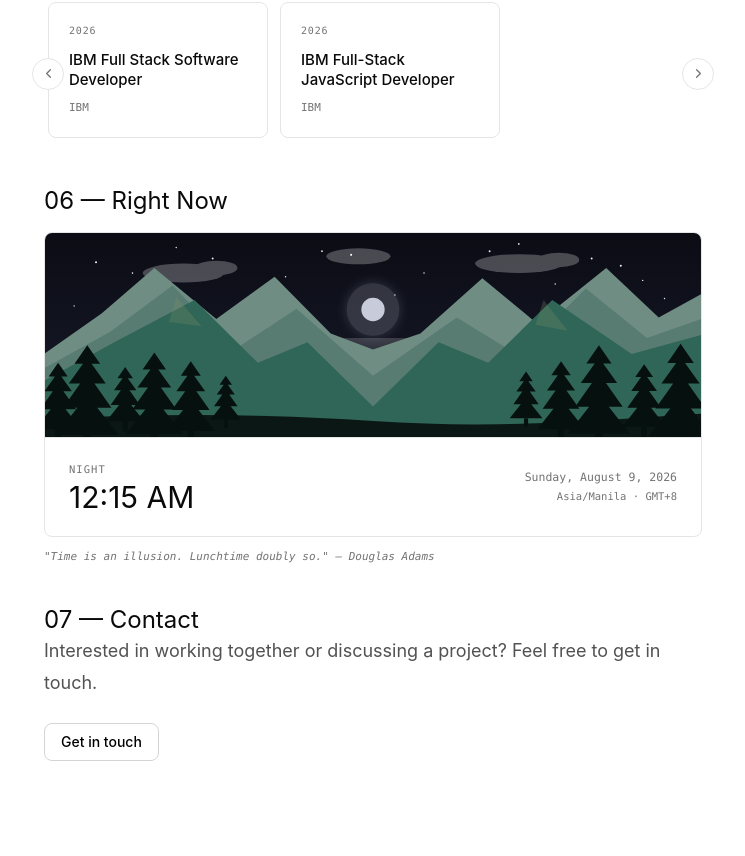
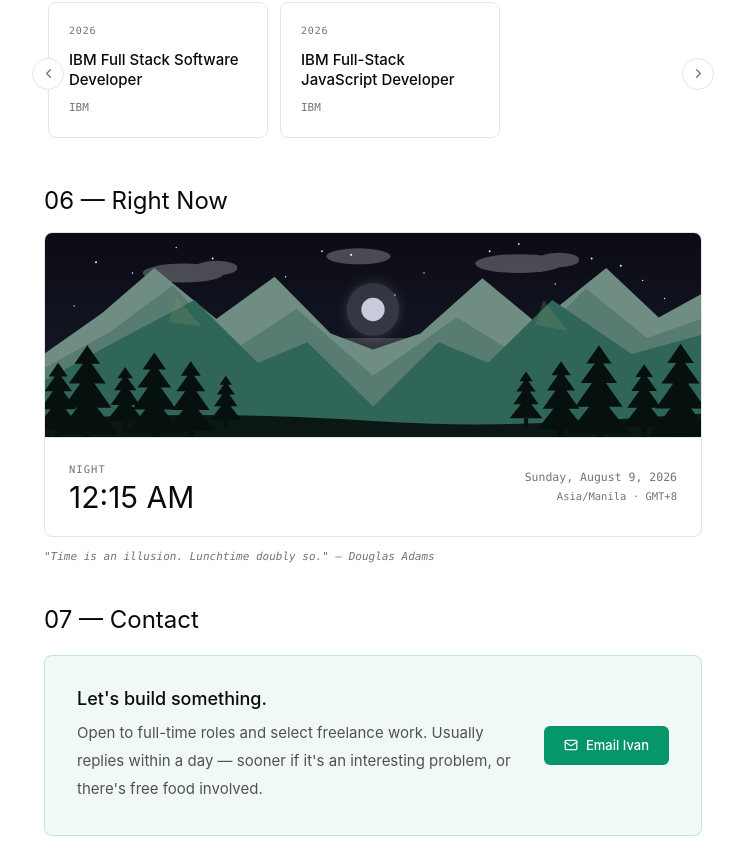
Before and after one commit to The-Young-Swag/Portfolio_DevStudio, a React (Vite) app: page / in a window 1280 px wide. Shown: the part 2638-3494 px from the top of the page, without its empty margins (258-1003 px from the left). Before the commit the page ends 3419 px from the top, so only its background shows below. Built offline with nearby package versions, Linux system fonts and the light colour scheme.

Commit message:
refactor(contact): align contact section with mockup

```diff
--- a/src/components/contact/ContactSection.tsx
+++ b/src/components/contact/ContactSection.tsx
@@ -1,3 +1,5 @@
+import { Mail } from "lucide-react";
+
 import { Container, Section } from "@/components/layout";
 import { SectionHeading } from "@/components/ui";
 import { profile } from "@/constants/profile";
@@ -11,17 +13,75 @@ export function ContactSection() {
                     title="Contact"
                 />
 
-                <div className="max-w-2xl">
-                    <p className="text-lg leading-8 text-neutral-600">
-                        Interested in working together or discussing a project?
-                        Feel free to get in touch.
-                    </p>
+                <div
+                    className="
+                        mt-5
+                        flex
+                        flex-col
+                        gap-8
+                        rounded-lg
+                        border
+                        border-[#059669]/20
+                        bg-[#059669]/[0.06]
+                        p-6
+                        sm:flex-row
+                        sm:items-center
+                        sm:justify-between
+                        sm:p-8
+                    "
+                >
+                    <div className="max-w-2xl">
+                        <h3
+                            className="
+                                font-display
+                                text-[18px]
+                                font-medium
+                                leading-tight
+                                text-neutral-950
+                            "
+                        >
+                            Let's build something.
+                        </h3>
+
+                        <p
+                            className="
+                                mt-2
+                                max-w-xl
+                                text-[15px]
+                                leading-7
+                                text-neutral-600
+                            "
+                        >
+                            Open to full-time roles and select
+                            freelance work. Usually replies within
+                            a day — sooner if it's an interesting
+                            problem, or there's free food involved.
+                        </p>
+                    </div>
 
                     <a
                         href={`mailto:${profile.email}`}
-                        className="mt-6 inline-flex rounded-lg border border-neutral-300 px-4 py-2 text-sm font-medium transition-colors hover:bg-neutral-100"
+                        className="
+                            inline-flex
+                            shrink-0
+                            items-center
+                            justify-center
+                            gap-2
+                            whitespace-nowrap
+                            rounded-md
+                            bg-[#059669]
+                            px-5
+                            py-2.5
+                            text-[13px]
+                            font-medium
+                            text-white
+                            transition-colors
+                            duration-150
+                            hover:bg-[#047857]
+                        "
                     >
-                        Get in touch
+                        <Mail size={14} />
+                        Email Ivan
                     </a>
                 </div>
             </Container>
```
